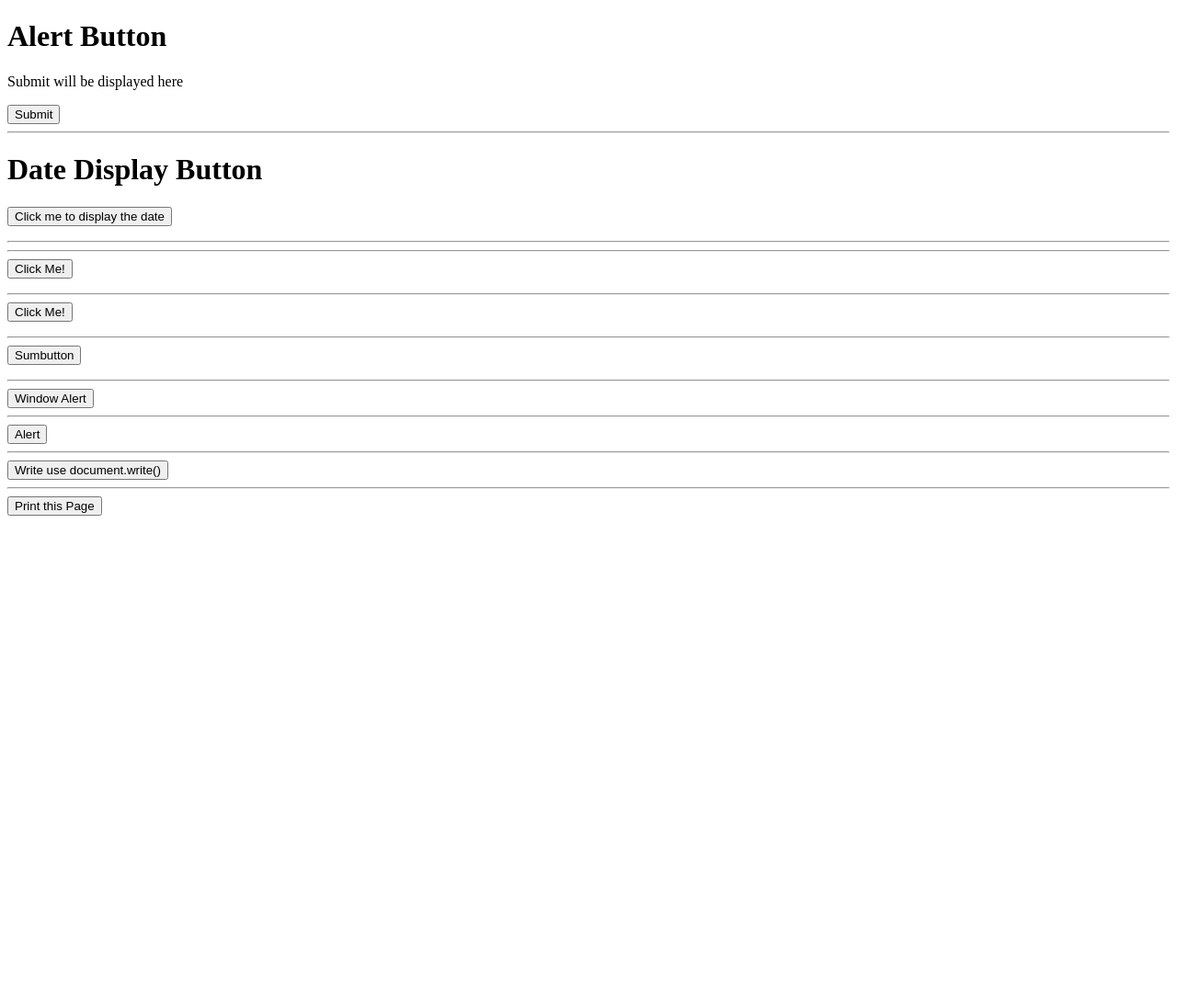
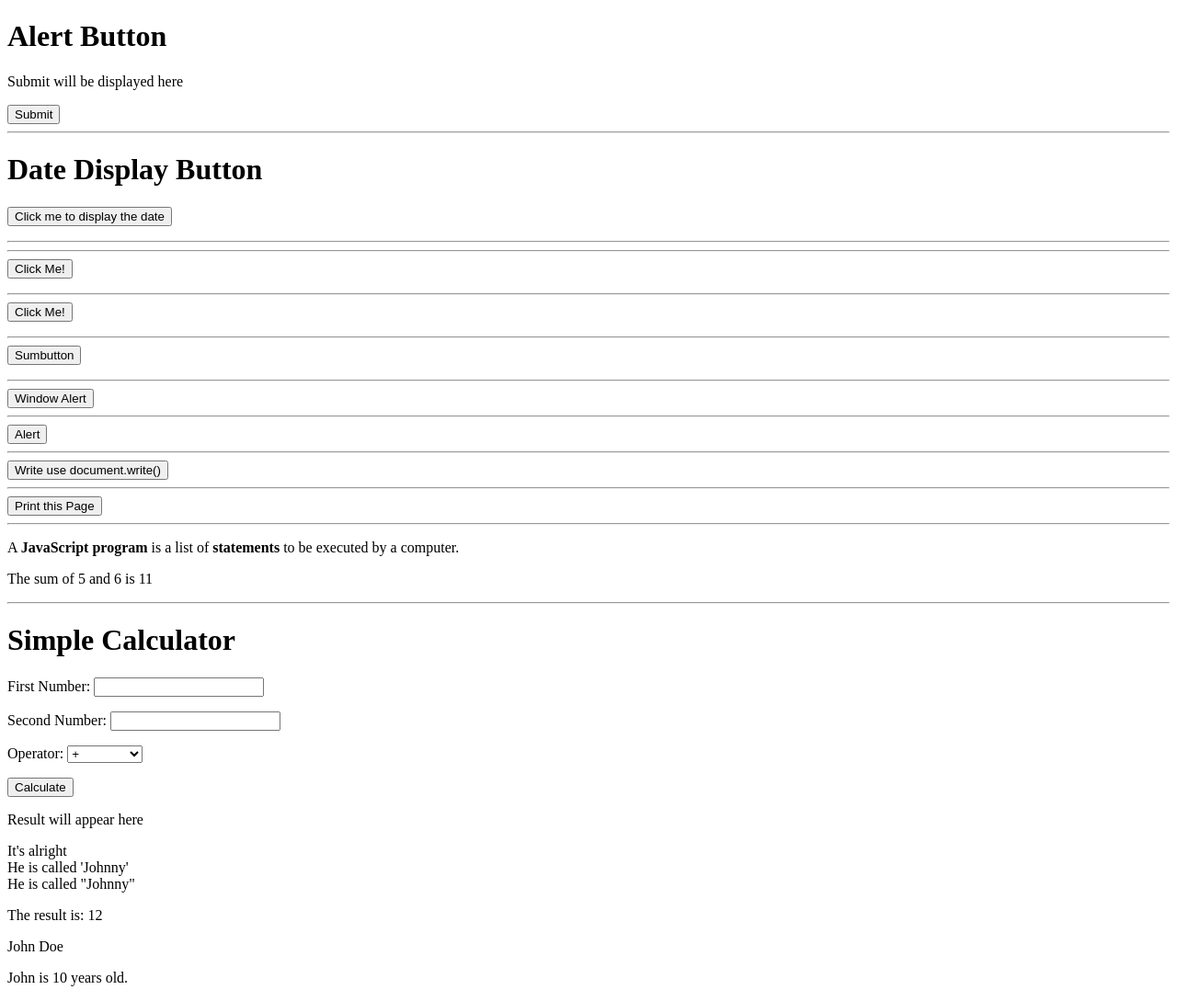
Before and after one commit to joybaidya1137/JAVASCRIPT_FAST_PRACTICE, a plain HTML site: page index.html in a window 1280 px wide. Shown: the whole page at 92% size. Before the commit the page ends 800 px from the top, so only its background shows below. Drawn offline with Linux system fonts and the light colour scheme.

Commit message:
comment add

```diff
--- a/index.html
+++ b/index.html
@@ -45,8 +45,46 @@
 
      <hr>
      <button type="button" id="d7">Print this Page</button>
+      <hr>
+      <p>A <b>JavaScript program</b> is a list of <b>statements</b> to be executed by a computer.</p>
+      <p id="Statement"></p>
 
 
-    </body>
+<hr>
+
+<h1>Simple Calculator</h1>
+
+  <p>
+    <label>First Number: <input type="number" id="num1"></label>
+  </p>
+  <p>
+    <label>Second Number: <input type="number" id="num2"></label>
+  </p>
+  <p>
+    <label>Operator:
+      <select id="op">
+        <option value="+">+</option>
+        <option value="-">−</option>
+        <option value="*">×</option>
+        <option value="/">÷</option>
+        <option value="%">%</option>
+        <option value="**">xʸ (power)</option>
+      </select>
+    </label>
+  </p>
+
+  <button id="calcBtn">Calculate</button>
+  <p id="result">Result will appear here</p>
+
+  <p id="hh"></p>
+
+
+
+  <p id="hh1"></p>
+  <p id="hh3"></p>
+  <p id="hh4"></p>
+
+
+  </body>
 
 </html>
--- a/script.js
+++ b/script.js
@@ -67,4 +67,116 @@ window.addEventListener('DOMContentLoaded', function() {
 document.getElementById('d7').onclick = function() {
     window.print();
 }
-});
+
+let x, y, z;  // Statement 1
+x = 5;        // Statement 2
+y = 6;        // Statement 3
+z = x + y;    // Statement 4
+document.getElementById('Statement').innerText = "The sum of " + x + " and " + y + " is " + z;
+
+
+
+
+  const num1 = document.getElementById('num1');
+  const num2 = document.getElementById('num2');
+  const op = document.getElementById('op');
+  const calcBtn = document.getElementById('calcBtn');
+  const result = document.getElementById('result');
+
+
+  calcBtn.addEventListener('click', function () {
+    const a = parseFloat(num1.value);
+    const b = parseFloat(num2.value);
+    let res;
+
+    if (isNaN(a) || isNaN(b)) {
+      result.innerText = " Please enter both numbers!";
+      return;
+    }
+
+    switch (op.value) {
+
+      case '+': res = a + b; break;
+
+      case '-': res = a - b; break;
+
+      case '*': res = a * b; break;
+
+      case '/':
+        if (b === 0) {
+          alert("Cannot divide by 0");
+          result.innerText = " Division by zero not allowed!";
+          return;
+        }
+        res = a / b;
+        break;
+
+      case '%':
+        if (b === 0) {
+          alert("Cannot modulo by 0");
+          result.innerText = " Modulo by zero not allowed!";
+          return;
+        }
+        res = a % b;
+        break;
+
+      case '**': res = a ** b; break;
+      default: res = "Invalid operator!";
+    }
+
+    result.innerText = `Result: ${res}`;
+    alert(`Result: ${res}`);
+
+  });
+
+let answer1 = "It's alright";
+let answer2 = "He is called 'Johnny'";
+let answer3 = 'He is called "Johnny"';
+
+document.getElementById("hh").innerHTML =
+answer1 + "<br>" +
+answer2 + "<br>" +
+answer3;
+
+function myFunction(p1, p2) {
+  return p1 * p2;
+}
+
+let result13 = myFunction(4, 3);
+document.getElementById("hh1").innerHTML = "The result is: " + result13;
+
+
+
+
+
+const person = {
+  firstName: "John",
+  lastName: "Doe",
+  id: 5566,
+  fullName: function() {
+    return this.firstName + " " + this.lastName;
+  }
+};
+
+document.getElementById("hh3").innerHTML = person.fullName();
+
+
+{
+
+// Create an Object
+const person = {
+  firstName: "John",
+  lastName: "Doe",
+  age:50,
+  eyeColor: "blue"
+};
+
+// Try to create a Copy
+const x = person;
+
+// This will change age in person !!!
+x.age = 10;
+
+document.getElementById("hh4").innerHTML =
+person.firstName + " is " + person.age + " years old.";
+}});
```
